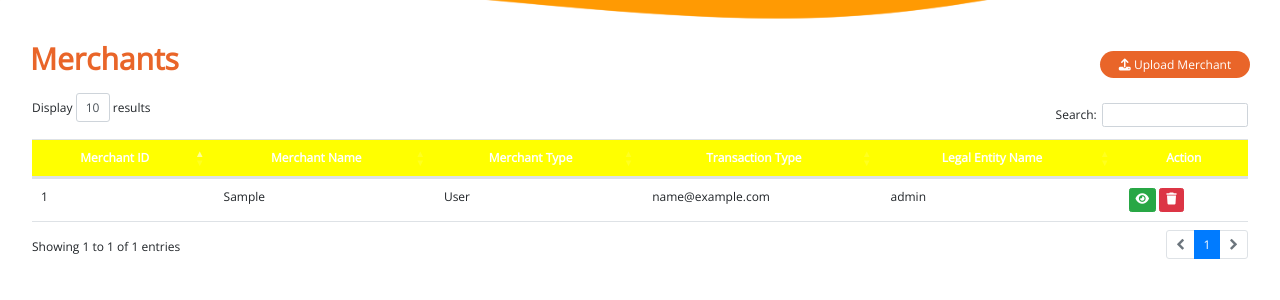
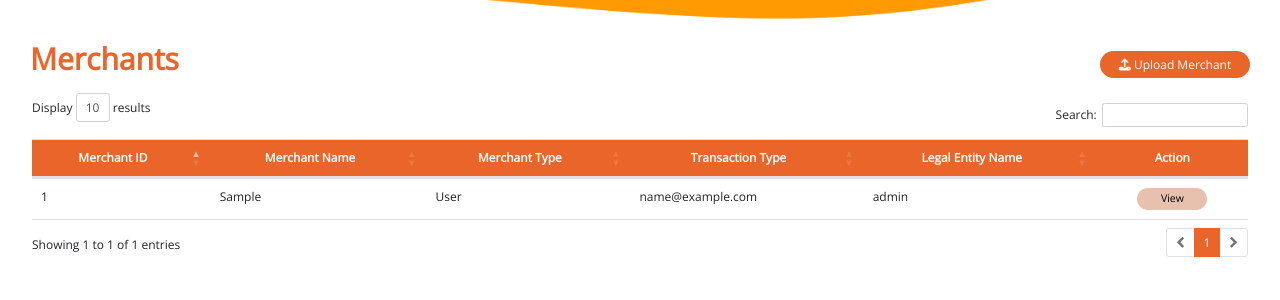
Before and after one commit to jerico313/Merchant-Tool, a PHP site: page /home.php in a window 1280 px wide. Shown: the part 100-400 px from the top of the page. Run offline with PHP 8.4, Linux system fonts and the light colour scheme; tables that the repository leaves empty or names only in its code hold one stand-in row (values such as "Sample post"); some libraries are stand-ins or nearby versions.

Commit message:
New design

```diff
--- a/home.php
+++ b/home.php
@@ -17,9 +17,8 @@ function displayEmployeeData() {
 
           // Add other columns as needed
           echo "<td>" . $row['role'] . "</td>";
-          echo "<td>";
-          echo "<button class='btn btn-success btn-sm' onclick='editEmployee(" . $row['employee_id'] . ")'><i class='fa-solid fa-eye'></i></button> ";
-          echo "<button class='btn btn-danger btn-sm' onclick='deleteEmployee(" . $row['employee_id'] . ")'><i class='fa-solid fa-trash'></i></button> ";
+          echo "<td style='text-align:center;'>";
+          echo "<button class='btn btn-success btn-sm' style='border-radius: 20px;width:70px;background-color:#E8C0AE;border:none;color:black;' onclick='editEmployee(" . $row['employee_id'] . ")'>View</button> ";
           echo "</td>";
           echo "</tr>";
           $count++;
@@ -49,7 +48,12 @@ function displayEmployeeData() {
       background-repeat: no-repeat;
     }
 
-
+    .page-item.active .page-link {
+      z-index: 3;
+      color: #fff;
+      background-color: #E96529;
+      border-color: #E96529;
+    }
   </style>
 </head>
 <body>
--- a/style.css
+++ b/style.css
@@ -54,19 +54,8 @@
   color: #174793;
 }
 
-th{
-  background-color:red;
-}
-
 #example th{
-  background-color:yellow;
+  background-color:#E96529;
   text-align:center;
   color:#fff;
 }
-
-.page-item.active .page-link {
-  z-index: 3;
-  color: #fff;
-  background-color: #E96529;
-  border-color: #E96529;
-}
```
